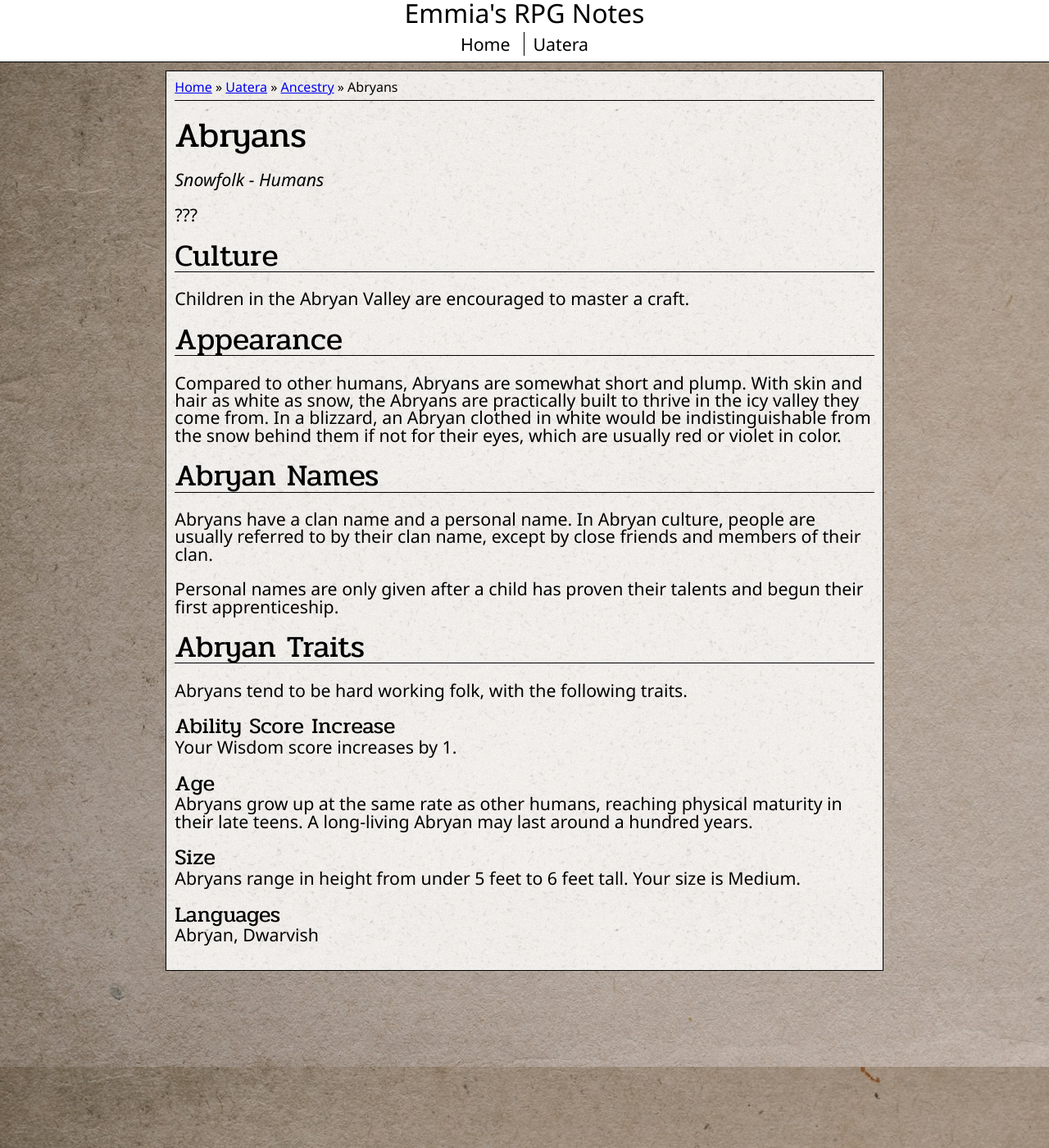
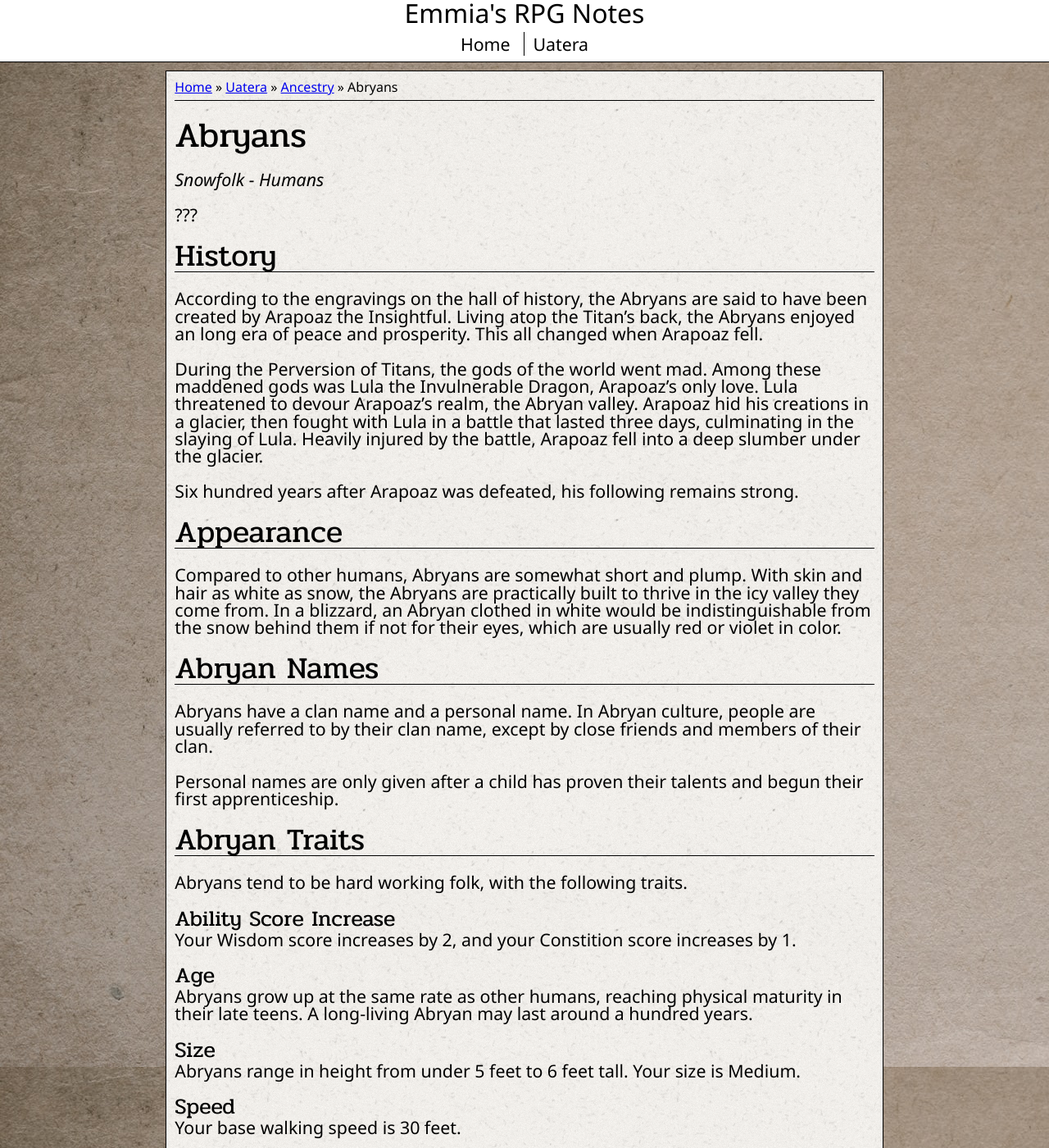
Before and after one commit to EmmiaSilk/rpg-notes, a Jekyll site: the page built from _collections/_uatera_ancestries/abryan.md, in a window 1280 px wide and 1400 px high. Shown: the whole window at 82% size. Built offline with Jekyll 4.4.1, drawn with Linux system fonts in a browser that asks for light colours; some of the changed text lies outside the part shown.

Commit message:
Added Abryan history and Racial traits

```diff
--- a/_collections/_uatera_ancestries/abryan.md
+++ b/_collections/_uatera_ancestries/abryan.md
@@ -6,9 +6,20 @@
 
 ???
 
+## History
+According to the engravings on the hall of history, the Abryans are said to
+have been created by Arapoaz the Insightful. Living atop the Titan's back, the
+Abryans enjoyed an long era of peace and prosperity. This all changed when
+Arapoaz fell.
 
-## Culture
-Children in the Abryan Valley are encouraged to master a craft.
+During the Perversion of Titans, the gods of the world went mad. Among these
+maddened gods was Lula the Invulnerable Dragon, Arapoaz's only love. Lula
+threatened to devour Arapoaz's realm, the Abryan valley. Arapoaz hid his
+creations in a glacier, then fought with Lula in a battle that lasted three
+days, culminating in the slaying of Lula. Heavily injured by the battle,
+Arapoaz fell into a deep slumber under the glacier.
+
+Six hundred years after Arapoaz was defeated, his following remains strong.
 
 
 ## Appearance
@@ -32,7 +43,7 @@
 Abryans tend to be hard working folk, with the following traits.
 
 #### Ability Score Increase
-Your Wisdom score increases by 1.
+Your Wisdom score increases by 2, and your Constition score increases by 1.
 
 #### Age
 Abryans grow up at the same rate as other humans, reaching physical maturity
@@ -41,5 +52,22 @@
 #### Size
 Abryans range in height from under 5 feet to 6 feet tall. Your size is Medium.
 
+#### Speed
+Your base walking speed is 30 feet.
+
+#### Tool Mastery
+You are a master of your craft. You gain proficiency in one type of Artisan
+Tools. Your proficiency bonus is doubled for any ability check you make with
+this tool. The tool your choose cannot benefit from another feature, such as
+Expertise, that doubles your proficiency bonus.
+
+#### Warm Blooded
+Your body is naturally adapted to a cold climate. You have resistance to cold
+damage.
+
+#### Winter Camouflage
+When wearing white in a snowy environment, you are indistinguishable from the
+snow. You may hide when you are only lightly obscured by snowfall.
+
 #### Languages
 Abryan, Dwarvish
```
Also changed, not shown: uatera/ancestry/index.md (+2 -4 lines).
